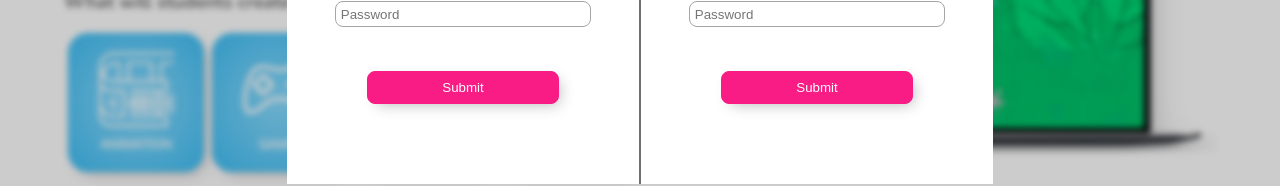
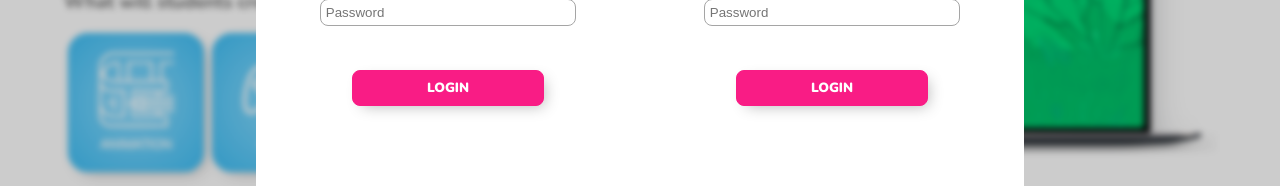
Before and after one commit to aidannairn/level-up-works_front-end, a React (Create React App) app: page / in a window 1280 px wide. Both pictures are taken after a click on the element "REGISTER | LOGIN". Shown: the part 540-726 px from the top of the page. Built offline with nearby package versions, Linux system fonts and the light colour scheme; no server answers.

Commit message:
New users can signup by submitting their details using the auth modal.

```diff
--- a/src/components/AlertMessage.js
+++ b/src/components/AlertMessage.js
@@ -8,15 +8,15 @@ const AlertMessage = ({ res }) => {
   useEffect(() => {
     setTimeout(() => {
       setIsAlertVisible(false)
-    }, 7000)
+    }, 6000)
   }, [])
 
   return (
     <>
       { isAlertVisible &&
-          <div className={`alert-msg-container ${res.type}`}>
-            <p><span>{res.type}!</span> {res.msg}</p>
-          </div>
+        <div className={`alert-msg-container ${res.type}`}>
+          <p><span>{res.type}!</span> {res.msg}</p>
+        </div>
       }
     </>
   )
--- a/src/components/auth-modal/AuthModal.js
+++ b/src/components/auth-modal/AuthModal.js
@@ -1,28 +1,40 @@
 import axios from 'axios'
 import React, { useState } from 'react'
 
+import AlertMessage from '../AlertMessage'
 import '../../styles/auth-modal.css'
 
 const {
   REACT_APP_URL: url
 } = process.env
 
-const AuthForm = ({ formContent, setIsModalVisible }) => {
+const AuthForm = ({ formContent, setIsModalVisible, isSignUp, setIsSignUp }) => {
+  const [firstName, setFirstName] = useState('')
+  const [lastName, setLastName] = useState('')
   const [email, setEmail] = useState('')
   const [password, setPassword] = useState('')
+  const [confirmPassword, setConfirmPassword] = useState('')
+  const [msg, setMsg] = useState(null)
 
   const { image, heading, type } = formContent
 
+  const handleFirstNameChange = e => setFirstName(e.target.value)
+  const handleLastNameChange = e => setLastName(e.target.value)
   const handleEmailChange = e => setEmail(e.target.value)
   const handlePasswordChange = e => setPassword(e.target.value)
+  const handleConfirmPasswordChange = e => setConfirmPassword(e.target.value)
 
   const handleFormSubmit = e => {
     e.preventDefault()
-    axios.post(`${url}/login`, {
-      type: type,
-      email: email,
-      password: password
-    })
+    let route = isSignUp ? 'signup' : 'login'
+    const loginParams = { type, email, password }
+    const signupParams = { type, firstName, lastName, email, password }
+
+    const body = isSignUp ? signupParams : loginParams
+
+    if (isSignUp && (password !== confirmPassword)) return setMsg({ type: 'error', msg: 'Your passwords do not match. Please try again.'})
+
+    axios.post(`${url}/${route}`, body)
     .then(res => {
       setIsModalVisible(false)
       window.location.reload()
@@ -30,18 +42,26 @@ const AuthForm = ({ formContent, setIsModalVisible }) => {
   }
 
   return (
+    <div id="am-form-wrapper">
+      {msg !== null && <AlertMessage res={msg} />}
       <div className="am-form-container">
         <img src={`https://cdn.filestackcontent.com/${image}`} alt="" />
         <h2>{heading}</h2>
         <div className="am-auth-options">
-        <h3 className='active'>LOG IN</h3>
-        <h3>SIGN UP</h3>
+          <h3 id="auth-form-login-btn" onClick={() => setIsSignUp(!isSignUp)} className={!isSignUp ? 'active' : 'inactive'}>LOG IN</h3>
+          <h3 id="auth-form-signup-btn" onClick={() => setIsSignUp(!isSignUp)} className={isSignUp ? 'active' : 'inactive'}>SIGN UP</h3>
         </div>
         <form className="am-auth-form" onSubmit={handleFormSubmit}>
+          {isSignUp && <>
+            <input type="text" value={firstName} placeholder="First Name" onChange={handleFirstNameChange} />
+            <input type="text" value={lastName} placeholder="Last Name" onChange={handleLastNameChange} />
+          </>}
           <input type="email" value={email} placeholder="Email Address" onChange={handleEmailChange} />
           <input type="password" value={password} placeholder="Password" onChange={handlePasswordChange} />
-        <input type="submit" value="Submit" />
+          {isSignUp && <input type="password" value={confirmPassword} placeholder="Confirm Password" onChange={handleConfirmPasswordChange} />}
+          <input type="submit" value={isSignUp ? 'Sign Up' : 'Login'} />
         </form>
+      </div>
     </div>
   )
 }
@@ -67,8 +87,8 @@ const AuthModal = ({ setIsModalVisible }) => {
     <div id="auth-modal-bg">
       <div id="am-forms-container">
         <i id="am-modal-esc" className="fa fa-times" aria-hidden="true" onClick={handleModalClose} ></i>
-        <AuthForm formContent={studentsForm} setIsModalVisible={setIsModalVisible}/>
-        <AuthForm formContent={teachersForm} setIsModalVisible={setIsModalVisible}/>
+        <AuthForm isSignUp={isSignUp} setIsSignUp={setIsSignUp} formContent={studentsForm} setIsModalVisible={setIsModalVisible}/>
+        <AuthForm isSignUp={isSignUp} setIsSignUp={setIsSignUp} formContent={teachersForm} setIsModalVisible={setIsModalVisible}/>
       </div>
     </div>
   )
--- a/src/components/header/ProjectBar.js
+++ b/src/components/header/ProjectBar.js
@@ -14,7 +14,7 @@ const ProjectBar = ({ projectBar }) => {
       <div id='header-project-bar' >
         <div id="pb-desc">
           <h3>PROJECT</h3>
-          <p>{heading}</p>
+          <p>{heading.length > 17 ? heading.slice(0, 14) + '...' : heading}</p>
         </div>
         <div id="pb-num-steps-container">
           <div id='pb-step-circles'>
--- a/src/styles/alert-message.css
+++ b/src/styles/alert-message.css
@@ -1,5 +1,5 @@
 .alert-msg-container {
-  position: absolute;
+  position: fixed;
   display: flex;
   align-items: center;
   top: 5rem;
@@ -21,11 +21,12 @@
 .alert-msg-container.success {
   border: 1px solid rgb(135, 237, 131);
   box-shadow: 2px 2px 6px rgb(124, 194, 122);
-  background-color: rgba(158, 249, 155, 0.6);
+  background-color: rgb(158, 249, 155);
 }
 
 .alert-msg-container.error {
   border: 1px solid rgb(237, 142, 131);
   box-shadow: 2px 2px 6px rgb(194, 127, 122);
-  background-color: rgba(249, 155, 155, 0.6);
+  background-color: rgb(249, 155, 155);
+  color: black;
 }
--- a/src/styles/auth-modal.css
+++ b/src/styles/auth-modal.css
@@ -12,11 +12,41 @@
   z-index: 1;
 }
 
+#am-form-wrapper {
+  padding: 1rem;
+  background-color: white;
+}
+
 #am-forms-container {
   display: flex;
   position: relative;
   background-color: white;
   color: #707070;
+  max-height: 90%;
+  overflow-y: auto;
+  overflow-x: hidden;
+}
+
+#am-forms-container::-webkit-scrollbar {
+  width: 14px;
+  border-radius: 1rem;
+  background-color: rgb(244, 243, 243);
+}
+
+#am-forms-container::-webkit-scrollbar-track:vertical {
+  border: 20px solid rgba(0, 0, 0, 0);
+  background-clip: padding-box;
+}
+
+#am-forms-container::-webkit-scrollbar-thumb {
+  border-radius: 1rem;
+  background-color: #F91D85;
+  border: 2px solid rgba(0, 0, 0, 0);
+  background-clip: padding-box;
+}
+
+#am-forms-container::-webkit-scrollbar-thumb:hover {
+  background-color: #C7196B;
 }
 
 #am-modal-esc {
@@ -27,12 +57,12 @@
   cursor: pointer;
 }
 
+#am-modal-esc:hover {
+  color: #848484;
+}
+
 .am-form-container {
   padding: 3rem;
-}
-
-.am-form-container:first-of-type {
-  border-right: 2px solid #707070;
 }
 
 #auth-modal-bg img {
@@ -60,6 +90,14 @@
   border-bottom: 3px solid #43C0F6;
 }
 
+#auth-form-signup-btn.active {
+  border-color: #F91C85;
+}
+
+.am-auth-options .inactive {
+  cursor: pointer;
+}
+
 .am-auth-form {
   display: flex;
   flex-direction: column;
@@ -80,4 +118,19 @@
   color: white;
   box-shadow: 5px 5px 15px -5px #b5b5b5;
   cursor: pointer;
+  text-transform: uppercase;
+  font-family: Nunito;
+  font-weight: 900;
 }
+
+@media only screen and (max-width: 768px) {
+  #am-forms-container {
+    flex-direction: column;
+    width: 90%;
+    min-height: 95%;
+  }
+
+  .am-form-container {
+    padding: 0;
+  }
+}
--- a/src/styles/main-header.css
+++ b/src/styles/main-header.css
@@ -50,6 +50,7 @@
 #pb-desc {
   display: flex;
   flex-direction: column;
+  width: 6rem;
 }
 
 #pb-desc h3 {
@@ -163,6 +164,10 @@ nav {
   display: flex;
   justify-content: flex-end;
   font-weight: bold;
+}
+
+#lang-container label {
+  margin-bottom: 0.1rem;
 }
 
 .nav-lang-img-wrap {
```
Lines whose indentation alone changed are shown as unchanged.
